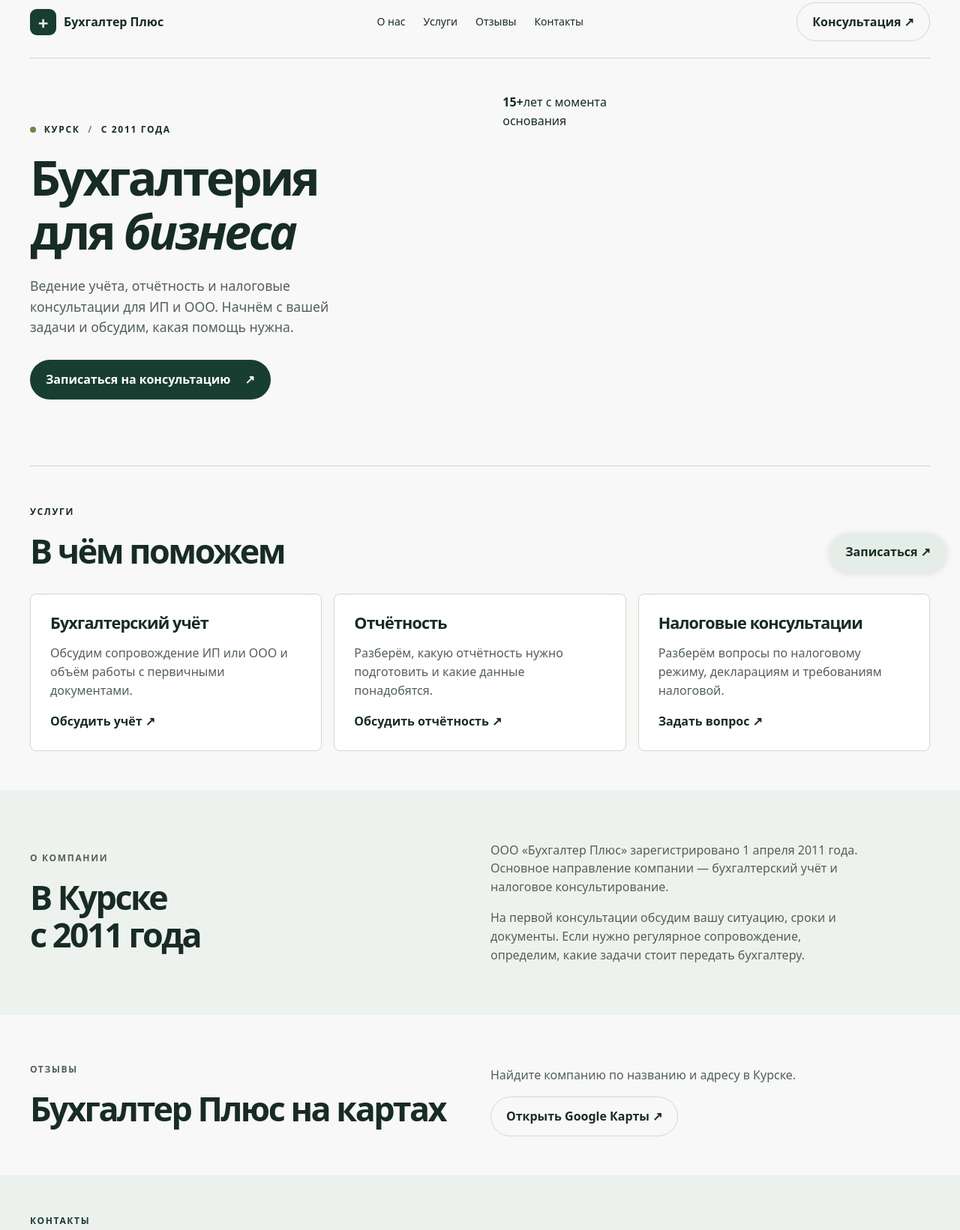
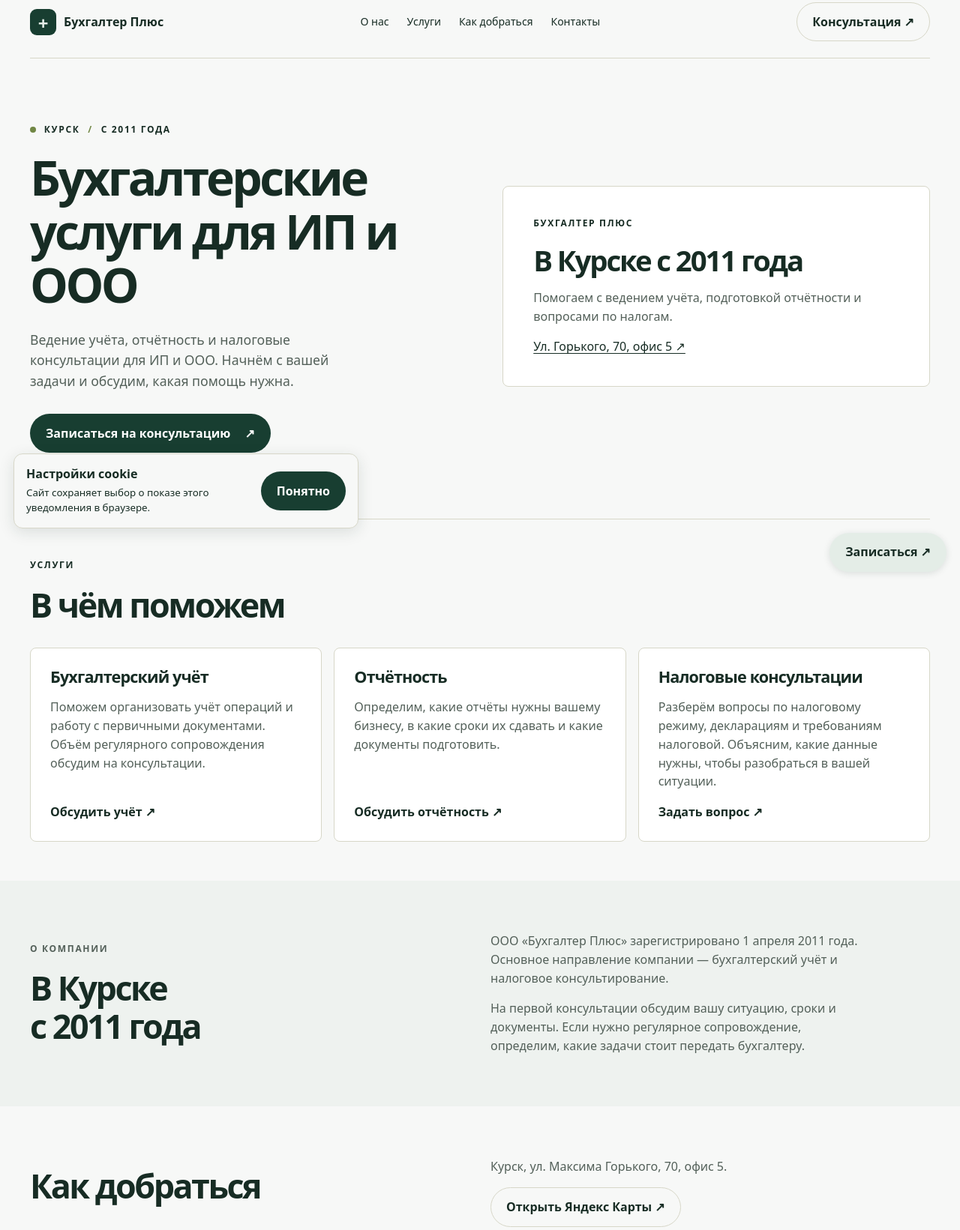
Before and after one commit to vbobr31/accounting-plus, a plain HTML site: page docs/index.html in a window 1280 px wide. Shown: the part 19-1660 px from the top of the page at 75% size. Drawn offline with Linux system fonts and the light colour scheme.

Commit message:
Simplify site and validate consultation contact details

```diff
--- a/docs/index.html
+++ b/docs/index.html
@@ -4,39 +4,39 @@
 <meta charset="utf-8">
 <meta name="viewport" content="width=device-width, initial-scale=1">
 <meta name="description" content="Бухгалтер Плюс в Курске. Бухгалтерское сопровождение ИП и ООО, отчётность и налоговые консультации. Компания зарегистрирована в 2011 году.">
-<meta name="theme-color" content="#f6f4eb">
+<meta name="theme-color" content="#f7f8f7">
 <title>Бухгалтер Плюс — бухгалтерские услуги в Курске</title>
-<link rel="stylesheet" href="./style.css">
-<script type="module" src="./app.js"></script>
+<link rel="stylesheet" href="./style.css?v=2">
+<script type="module" src="./app.js?v=2"></script>
 </head>
 <body>
 <header class="wrap top">
 <a class="brand" href="#"><span aria-hidden="true">+</span> Бухгалтер Плюс</a>
-<nav aria-label="Разделы"><a href="#about">О нас</a><a href="#services">Услуги</a><a href="#reviews">Отзывы</a><a href="#contacts">Контакты</a></nav>
+<nav aria-label="Разделы"><a href="#about">О нас</a><a href="#services">Услуги</a><a href="#location">Как добраться</a><a href="#contacts">Контакты</a></nav>
 <button class="outline" data-book>Консультация ↗</button>
 </header>
 <main>
 <section class="wrap hero">
 <div class="intro"><p class="label"><b></b> Курск <span> / </span> С 2011 года</p>
-<h1>Бухгалтерия<br>для <em>бизнеса</em></h1>
+<h1>Бухгалтерские услуги для ИП и ООО</h1>
 <p>Ведение учёта, отчётность и налоговые консультации для ИП и ООО. Начнём с вашей задачи и обсудим, какая помощь нужна.</p>
 <button data-book>Записаться на консультацию <span aria-hidden="true">↗</span></button></div>
-<div class="visual"><div class="stamp"><strong>15+</strong><span>лет с момента<br>основания</span></div></div>
+<aside class="office" aria-label="О компании"><p class="label">Бухгалтер Плюс</p><h2>В Курске с 2011 года</h2><p>Помогаем с ведением учёта, подготовкой отчётности и вопросами по налогам.</p><a href="#location">Ул. Горького, 70, офис 5 ↗</a></aside>
 </section>
 <section class="wrap section" id="services">
 <p class="label">Услуги</p><h2>В чём поможем</h2>
 <div class="grid">
-<article><h3>Бухгалтерский учёт</h3><p>Обсудим сопровождение ИП или ООО и объём работы с первичными документами.</p><button class="link" data-book data-topic="Бухгалтерский учёт">Обсудить учёт ↗</button></article>
-<article><h3>Отчётность</h3><p>Разберём, какую отчётность нужно подготовить и какие данные понадобятся.</p><button class="link" data-book data-topic="Отчётность">Обсудить отчётность ↗</button></article>
-<article><h3>Налоговые консультации</h3><p>Разберём вопросы по налоговому режиму, декларациям и требованиям налоговой.</p><button class="link" data-book data-topic="Налоговая консультация">Задать вопрос ↗</button></article>
+<article><h3>Бухгалтерский учёт</h3><p>Поможем организовать учёт операций и работу с первичными документами. Объём регулярного сопровождения обсудим на консультации.</p><button class="link" data-book data-topic="Бухгалтерский учёт">Обсудить учёт ↗</button></article>
+<article><h3>Отчётность</h3><p>Определим, какие отчёты нужны вашему бизнесу, в какие сроки их сдавать и какие документы подготовить.</p><button class="link" data-book data-topic="Отчётность">Обсудить отчётность ↗</button></article>
+<article><h3>Налоговые консультации</h3><p>Разберём вопросы по налоговому режиму, декларациям и требованиям налоговой. Объясним, какие данные нужны, чтобы разобраться в вашей ситуации.</p><button class="link" data-book data-topic="Налоговая консультация">Задать вопрос ↗</button></article>
 </div></section>
 <div class="band" id="about"><section class="wrap section split">
 <div><p class="label">О компании</p><h2>В Курске<br>с 2011 года</h2></div>
 <div><p>ООО «Бухгалтер Плюс» зарегистрировано 1 апреля 2011 года. Основное направление компании — бухгалтерский учёт и налоговое консультирование.</p><p>На первой консультации обсудим вашу ситуацию, сроки и документы. Если нужно регулярное сопровождение, определим, какие задачи стоит передать бухгалтеру.</p></div>
 </section></div>
-<section class="wrap section split" id="reviews">
-<div><p class="label">Отзывы</p><h2>Бухгалтер Плюс на картах</h2></div>
-<div><p>Найдите компанию по названию и адресу в Курске.</p><a class="outline" href="https://www.google.com/maps/search/?api=1&amp;query=Бухгалтер+Плюс+Курск+Горького+70" target="_blank" rel="noopener">Открыть Google Карты ↗</a></div>
+<section class="wrap section split" id="location">
+<div><h2>Как добраться</h2></div>
+<div><p>Курск, ул. Максима Горького, 70, офис 5.</p><a class="outline" href="https://yandex.ru/maps/8/kursk/?text=Курск%2C%20улица%20Максима%20Горького%2C%2070" target="_blank" rel="noopener">Открыть Яндекс Карты ↗</a></div>
 </section>
 </main>
 <footer id="contacts"><div class="wrap section"><p class="label">Контакты</p><div class="split"><div><h2>Обсудим вашу задачу</h2><button data-book>Записаться ↗</button></div><address><strong>ООО «Бухгалтер Плюс»</strong><span>Курск, ул. Горького, 70, офис 5</span><span>Номер телефона</span><span>Электронная почта</span></address></div><div class="legal"><span>ИНН 4632151121</span><button class="link" data-policy>Политика конфиденциальности</button><button class="link" data-cookies>Настройки cookie</button></div></div></footer>
@@ -46,8 +46,10 @@
 <button class="close" type="button" aria-label="Закрыть">×</button><p class="label">Запись</p><h2 id="booking-title">Консультация</h2>
 <form>
 <label>Как вас зовут<input name="name" required maxlength="80" autocomplete="name"></label>
-<label>Телефон или email<input name="contact" required maxlength="120" autocomplete="off"></label>
-<label>Тема<select name="topic"><option>Общий вопрос</option><option>Бухгалтерский учёт</option><option>Отчётность</option><option>Налоговая консультация</option></select></label>
+<label>Мобильный телефон<input name="phone" type="tel" required maxlength="24" autocomplete="tel" placeholder="+7 (9XX) XXX-XX-XX" aria-describedby="phone-error"></label>
+<p id="phone-error" class="field-error" role="status"></p>
+<label>Электронная почта <small>необязательно</small><input name="email" type="email" maxlength="120" autocomplete="email"></label>
+<label>Тема<select name="topic"><option value="Общий вопрос">Другой вопрос</option><option>Бухгалтерский учёт</option><option>Отчётность</option><option>Налоговая консультация</option></select></label>
 <label>Удобное время <small>необязательно</small><input name="time" maxlength="100" placeholder="Например, будни после 14:00"></label>
 <button type="submit">Отправить заявку ↗</button>
 <p class="status" role="status" aria-live="polite"></p>
```
